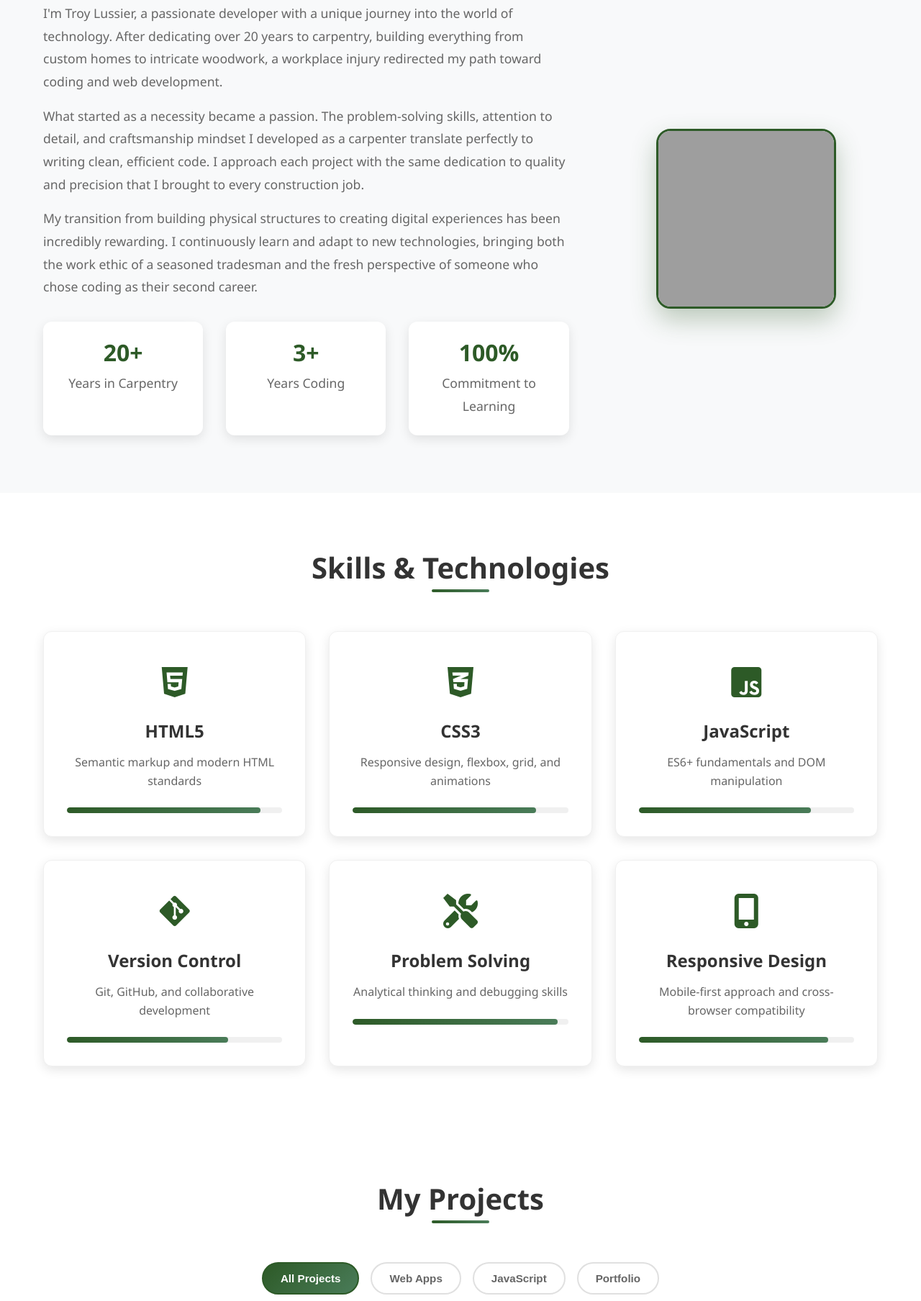
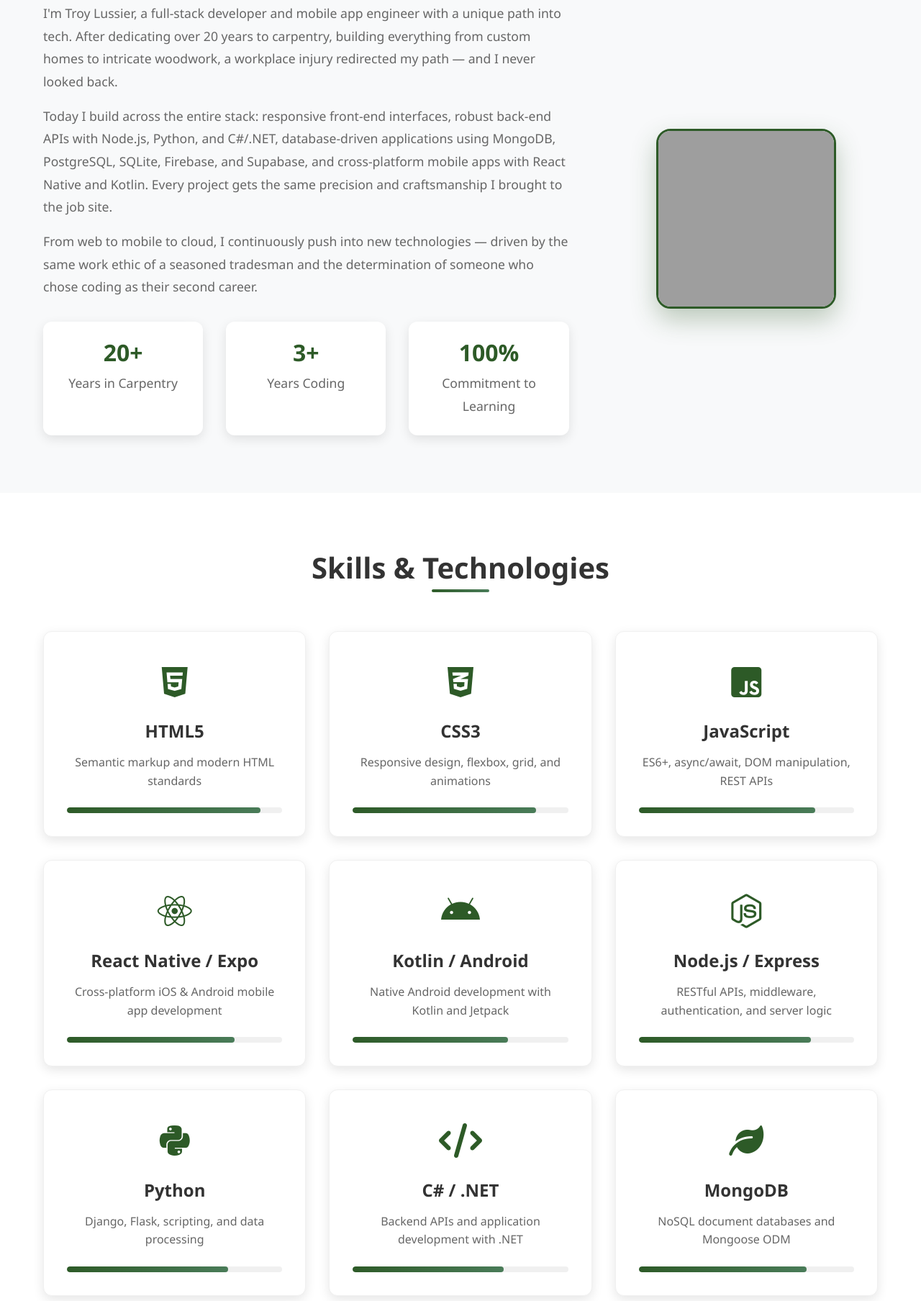
Before and after one commit to troytoews69-code/portfolio-project-part-2-more-fuctionallity, a plain HTML site: page index.html in a window 1280 px wide. Shown: the part 989-2797 px from the top of the page at 72% size. Drawn offline with Linux system fonts and the light colour scheme; no server answers; grey boxes are pictures that could not be loaded.

Commit message:
Update portfolio: full-stack & mobile dev skills, expanded skills grid, mobile project card

```diff
--- a/index.html
+++ b/index.html
@@ -54,10 +54,10 @@
         <div class="hero-content">
             <h1>Hello, I'm <span class="highlight">Troy Lussier</span></h1>
             <p class="hero-subtitle">
-                <span class="typing-text">Full Stack Developer & Creative Problem Solver</span>
+                <span class="typing-text">Software Developer — Web, Mobile & Beyond</span>
             </p>
             <p class="hero-description">
-                I'm passionate about creating innovative web solutions and bringing ideas to life through code.
+                I build full-stack web applications and cross-platform mobile apps, turning ideas into polished, production-ready software.
             </p>
             <div class="hero-buttons">
                 <a href="#skills" class="btn btn-primary">View My Skills</a>
@@ -78,21 +78,20 @@
             <div class="about-content">
                 <div class="about-text">
                     <p>
-                        I'm Troy Lussier, a passionate developer with a unique journey into the world of technology.
+                        I'm Troy Lussier, a full-stack developer and mobile app engineer with a unique path into tech.
                         After dedicating over 20 years to carpentry, building everything from custom homes to intricate
-                        woodwork, a workplace injury redirected my path toward coding and web development.
+                        woodwork, a workplace injury redirected my path — and I never looked back.
                     </p>
                     <p>
-                        What started as a necessity became a passion. The problem-solving skills, attention to detail,
-                        and craftsmanship mindset I developed as a carpenter translate perfectly to writing clean,
-                        efficient code. I approach each project with the same dedication to quality and precision
-                        that I brought to every construction job.
+                        Today I build across the entire stack: responsive front-end interfaces, robust back-end APIs
+                        with Node.js, Python, and C#/.NET, database-driven applications using MongoDB, PostgreSQL,
+                        SQLite, Firebase, and Supabase, and cross-platform mobile apps with React Native and Kotlin.
+                        Every project gets the same precision and craftsmanship I brought to the job site.
                     </p>
                     <p>
-                        My transition from building physical structures to creating digital experiences has been
-                        incredibly rewarding. I continuously learn and adapt to new technologies, bringing both
-                        the work ethic of a seasoned tradesman and the fresh perspective of someone who chose
-                        coding as their second career.
+                        From web to mobile to cloud, I continuously push into new technologies — driven by the same
+                        work ethic of a seasoned tradesman and the determination of someone who chose coding as their
+                        second career.
                     </p>
                     <div class="about-stats">
                         <div class="stat">
@@ -123,10 +122,9 @@
         <div class="container">
             <h2 class="section-title">Skills & Technologies</h2>
             <div class="skills-grid">
+                <!-- Front End -->
                 <div class="skill-card">
-                    <div class="skill-icon">
-                        <i class="fab fa-html5"></i>
-                    </div>
+                    <div class="skill-icon"><i class="fab fa-html5"></i></div>
                     <h3>HTML5</h3>
                     <p>Semantic markup and modern HTML standards</p>
                     <div class="skill-progress" data-percentage="90">
@@ -135,9 +133,7 @@
                     </div>
                 </div>
                 <div class="skill-card">
-                    <div class="skill-icon">
-                        <i class="fab fa-css3-alt"></i>
-                    </div>
+                    <div class="skill-icon"><i class="fab fa-css3-alt"></i></div>
                     <h3>CSS3</h3>
                     <p>Responsive design, flexbox, grid, and animations</p>
                     <div class="skill-progress" data-percentage="85">
@@ -146,47 +142,97 @@
                     </div>
                 </div>
                 <div class="skill-card">
-                    <div class="skill-icon">
-                        <i class="fab fa-js-square"></i>
+                    <div class="skill-icon"><i class="fab fa-js-square"></i></div>
+                    <h3>JavaScript</h3>
+                    <p>ES6+, async/await, DOM manipulation, REST APIs</p>
+                    <div class="skill-progress" data-percentage="82">
+                        <div class="progress-fill"></div>
+                        <span class="progress-text">82%</span>
                     </div>
-                    <h3>JavaScript</h3>
-                    <p>ES6+ fundamentals and DOM manipulation</p>
+                </div>
+                <!-- Mobile -->
+                <div class="skill-card">
+                    <div class="skill-icon"><i class="fab fa-react"></i></div>
+                    <h3>React Native / Expo</h3>
+                    <p>Cross-platform iOS & Android mobile app development</p>
+                    <div class="skill-progress" data-percentage="78">
+                        <div class="progress-fill"></div>
+                        <span class="progress-text">78%</span>
+                    </div>
+                </div>
+                <div class="skill-card">
+                    <div class="skill-icon"><i class="fab fa-android"></i></div>
+                    <h3>Kotlin / Android</h3>
+                    <p>Native Android development with Kotlin and Jetpack</p>
+                    <div class="skill-progress" data-percentage="72">
+                        <div class="progress-fill"></div>
+                        <span class="progress-text">72%</span>
+                    </div>
+                </div>
+                <!-- Back End -->
+                <div class="skill-card">
+                    <div class="skill-icon"><i class="fab fa-node-js"></i></div>
+                    <h3>Node.js / Express</h3>
+                    <p>RESTful APIs, middleware, authentication, and server logic</p>
                     <div class="skill-progress" data-percentage="80">
                         <div class="progress-fill"></div>
                         <span class="progress-text">80%</span>
                     </div>
                 </div>
                 <div class="skill-card">
-                    <div class="skill-icon">
-                        <i class="fab fa-git-alt"></i>
-                    </div>
-                    <h3>Version Control</h3>
-                    <p>Git, GitHub, and collaborative development</p>
+                    <div class="skill-icon"><i class="fab fa-python"></i></div>
+                    <h3>Python</h3>
+                    <p>Django, Flask, scripting, and data processing</p>
                     <div class="skill-progress" data-percentage="75">
                         <div class="progress-fill"></div>
                         <span class="progress-text">75%</span>
                     </div>
                 </div>
                 <div class="skill-card">
-                    <div class="skill-icon">
-                        <i class="fas fa-tools"></i>
+                    <div class="skill-icon"><i class="fas fa-code"></i></div>
+                    <h3>C# / .NET</h3>
+                    <p>Backend APIs and application development with .NET</p>
+                    <div class="skill-progress" data-percentage="70">
+                        <div class="progress-fill"></div>
+                        <span class="progress-text">70%</span>
                     </div>
-                    <h3>Problem Solving</h3>
-                    <p>Analytical thinking and debugging skills</p>
-                    <div class="skill-progress" data-percentage="95">
+                </div>
+                <!-- Databases & Cloud -->
+                <div class="skill-card">
+                    <div class="skill-icon"><i class="fas fa-leaf"></i></div>
+                    <h3>MongoDB</h3>
+                    <p>NoSQL document databases and Mongoose ODM</p>
+                    <div class="skill-progress" data-percentage="78">
                         <div class="progress-fill"></div>
-                        <span class="progress-text">95%</span>
+                        <span class="progress-text">78%</span>
                     </div>
                 </div>
                 <div class="skill-card">
-                    <div class="skill-icon">
-                        <i class="fas fa-mobile-alt"></i>
+                    <div class="skill-icon"><i class="fas fa-database"></i></div>
+                    <h3>SQL Databases</h3>
+                    <p>PostgreSQL, MySQL, and SQLite for relational data</p>
+                    <div class="skill-progress" data-percentage="75">
+                        <div class="progress-fill"></div>
+                        <span class="progress-text">75%</span>
                     </div>
-                    <h3>Responsive Design</h3>
-                    <p>Mobile-first approach and cross-browser compatibility</p>
-                    <div class="skill-progress" data-percentage="88">
+                </div>
+                <div class="skill-card">
+                    <div class="skill-icon"><i class="fas fa-fire"></i></div>
+                    <h3>Firebase / Supabase</h3>
+                    <p>Real-time databases, auth, and cloud storage</p>
+                    <div class="skill-progress" data-percentage="76">
                         <div class="progress-fill"></div>
-                        <span class="progress-text">88%</span>
+                        <span class="progress-text">76%</span>
+                    </div>
+                </div>
+                <!-- Tools -->
+                <div class="skill-card">
+                    <div class="skill-icon"><i class="fab fa-git-alt"></i></div>
+                    <h3>Git / GitHub</h3>
+                    <p>Version control, branching, and collaborative development</p>
+                    <div class="skill-progress" data-percentage="80">
+                        <div class="progress-fill"></div>
+                        <span class="progress-text">80%</span>
                     </div>
                 </div>
             </div>
@@ -203,6 +249,7 @@
                 <button class="filter-btn active" data-filter="all">All Projects</button>
                 <button class="filter-btn" data-filter="web">Web Apps</button>
                 <button class="filter-btn" data-filter="javascript">JavaScript</button>
+                <button class="filter-btn" data-filter="mobile">Mobile</button>
                 <button class="filter-btn" data-filter="portfolio">Portfolio</button>
             </div>
 
@@ -338,25 +385,25 @@
                     </div>
                 </div>
 
-                <div class="project-card" data-category="portfolio web">
+                <div class="project-card" data-category="mobile javascript">
                     <div class="project-image">
-                        <img src="https://via.placeholder.com/400x250/4a7c59/ffffff?text=Coming+Soon" alt="Future Project">
+                        <img src="https://via.placeholder.com/400x250/4a7c59/ffffff?text=Mobile+App" alt="Mobile App">
                         <div class="project-overlay">
                             <div class="project-links-overlay">
-                                <a href="#" class="project-btn" target="_blank">
-                                    <i class="fas fa-hourglass-half"></i> In Progress
+                                <a href="https://github.com/troytoews69-code" class="project-btn" target="_blank">
+                                    <i class="fab fa-github"></i> GitHub
                                 </a>
                             </div>
                         </div>
                     </div>
                     <div class="project-content">
-                        <h3>More Projects Coming Soon!</h3>
-                        <p>Currently working on exciting new projects including a full-stack application and React-based web app. Stay tuned!</p>
+                        <h3>Cross-Platform Mobile App</h3>
+                        <p>A full-featured mobile application built with React Native and Expo, targeting both iOS and Android from a single codebase with a Node.js/Express backend.</p>
                         <div class="project-tech">
-                            <span class="tech-tag">React</span>
+                            <span class="tech-tag">React Native</span>
+                            <span class="tech-tag">Expo</span>
                             <span class="tech-tag">Node.js</span>
                             <span class="tech-tag">MongoDB</span>
-                            <span class="tech-tag">API</span>
                         </div>
                     </div>
                 </div>
@@ -506,7 +553,7 @@
     <!-- This is where the Footer Section is located -->
     <footer class="footer">
         <div class="container">
-            <p>&copy; 2025 Troy Lussier. All rights reserved.</p>
+            <p>&copy; 2026 Troy Lussier. All rights reserved.</p>
         </div>
     </footer>
 
```
